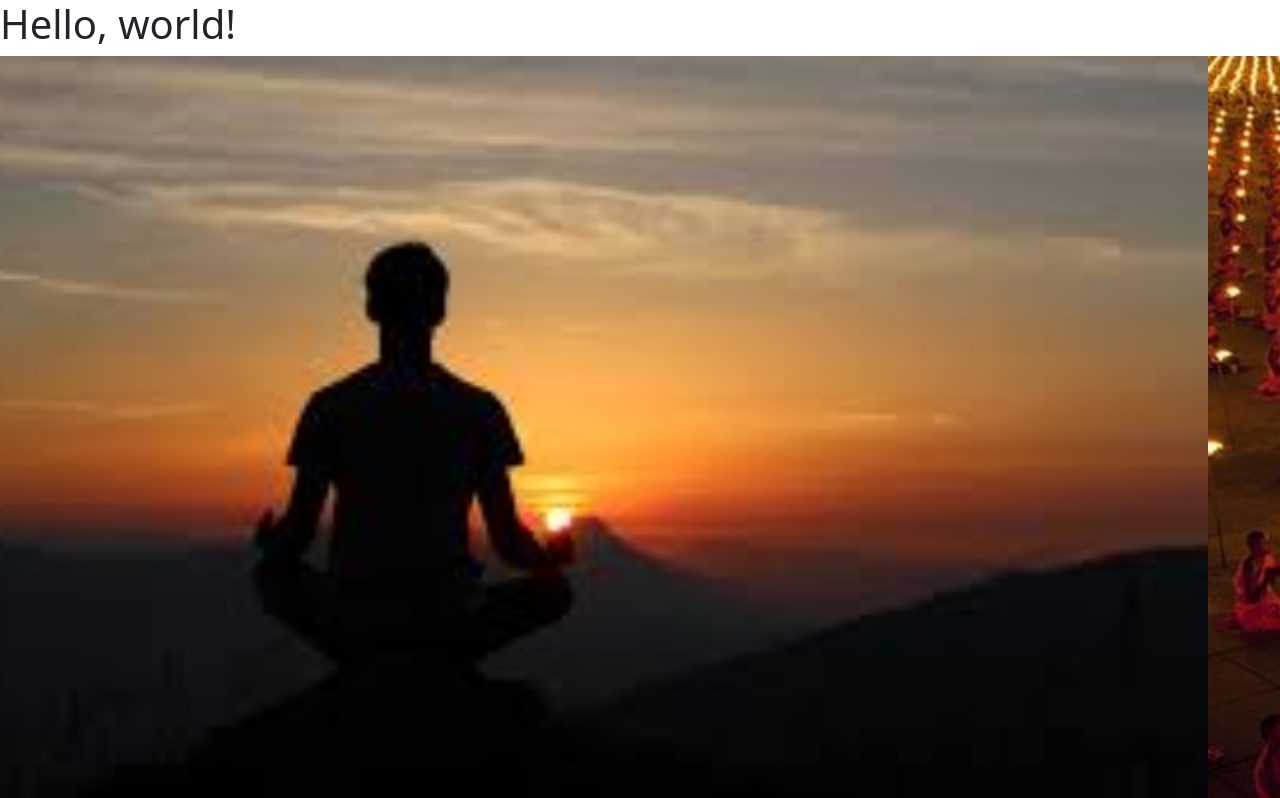
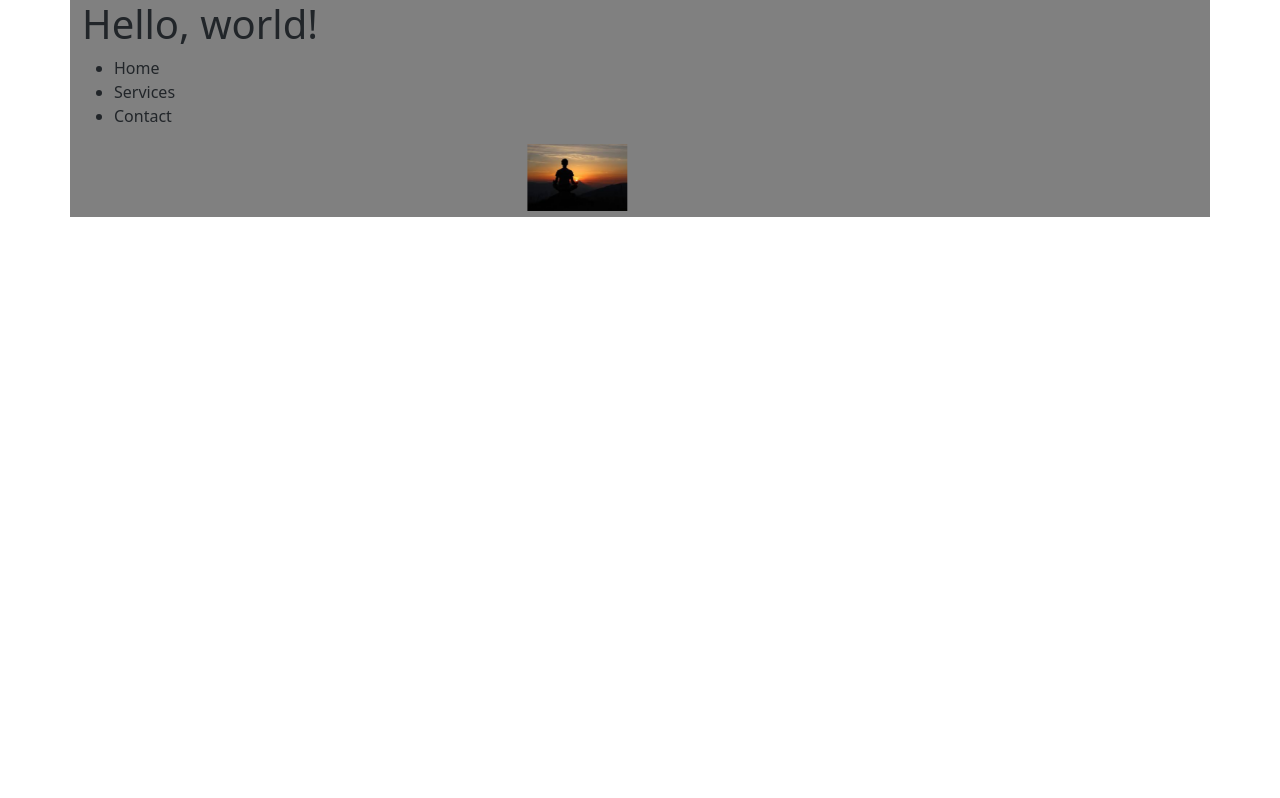
Before and after one commit to Swolepenguin/photo-web, a plain HTML site: page index.html in a window 1280 px wide. Shown: the top 798 px of the page. Drawn offline with nearby package versions, Linux system fonts and the light colour scheme.

Commit message:
hotel save

```diff
--- a/index.html
+++ b/index.html
@@ -7,23 +7,32 @@
 
     <!-- Bootstrap CSS -->
     <link href="https://cdn.jsdelivr.net/npm/bootstrap@5.0.2/dist/css/bootstrap.min.css" rel="stylesheet" integrity="sha384-EVSTQN3/azprG1Anm3QDgpJLIm9Nao0Yz1ztcQTwFspd3yD65VohhpuuCOmLASjC" crossorigin="anonymous">
+    <link rel="stylesheet" href="style.css">
 
-    <title>Hello, world!</title>
+
   </head>
   <body>
+    <div class="container">
       <h1>Hello, world!</h1>
+      <div class="menu">
+        <ul>
+          <li>Home</li>
+          <li>Services</li>
+          <li>Contact</li>
+        </ul>
+      </div>
         <div id="carouselExampleSlidesOnly" class="carousel slide" data-bs-ride="carousel">
         <div class="carousel-inner">
           <div class="carousel-item active">
-          <img src="test-photos/download (1).jpg" class="d-block w-100" alt="...">
+            <img src="test-photos/download (1).jpg" id="cimages" class="d-block w-100" alt="...">
           </div>
           <div class="carousel-item">
-          <img src="test-photos/FrOsOyc.jpg" class="d-block w-100" alt="...">
+            <img src="test-photos/FrOsOyc.jpg" id="cimages" class="d-block w-100" alt="...">
           </div>
           <div class="carousel-item">
-          <img src="test-photos/hi-res-b40e11b333a11789b85357c8418a4ca4_crop_north-scaled.jpg" class="d-block w-100" alt="...">
+            <img src="test-photos/hi-res-b40e11b333a11789b85357c8418a4ca4_crop_north-scaled.jpg" id="cimages" class="d-block w-100" alt="...">
           </div>
-      </div>
+
     </div>
 
     <!-- Optional JavaScript; choose one of the two! -->
--- a/style.css
+++ b/style.css
@@ -10,16 +10,19 @@
     max-height: 100px;
 }
 
-body{
-    border: 45px;
-    background-color: red;
-}
 
-.image{
-    max-width: 150px;
-    max-height: 150px;
+#cimages{
+    max-width: 100px;
+    max-height: 100px;
     display: block;
     margin-left: auto;
     margin-right: auto;
     width: 50%;
 }
+
+.container{
+    width: 100%;
+    height: 100%;
+    background-color: gray;
+
+}
```
Lines whose indentation alone changed are shown as unchanged.
